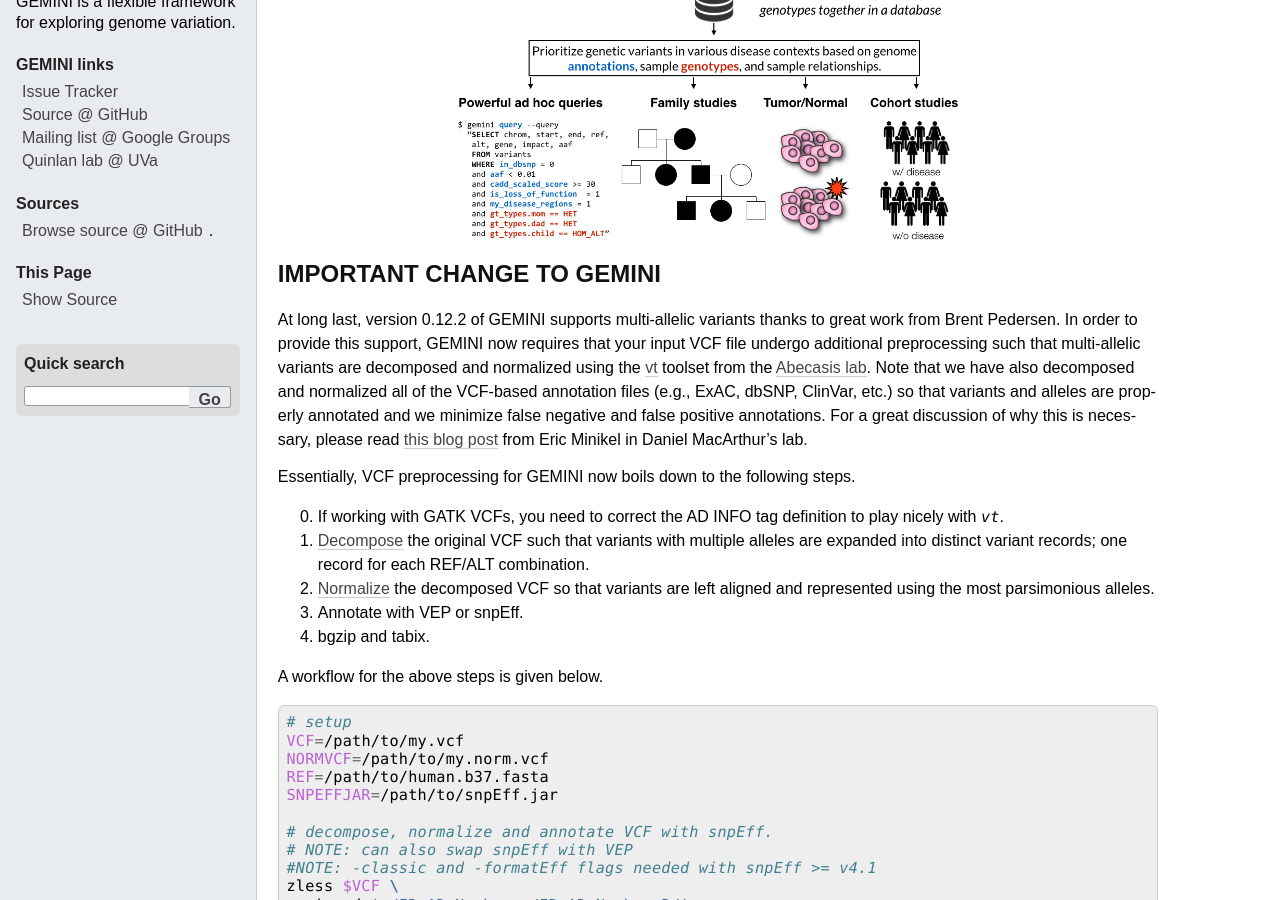
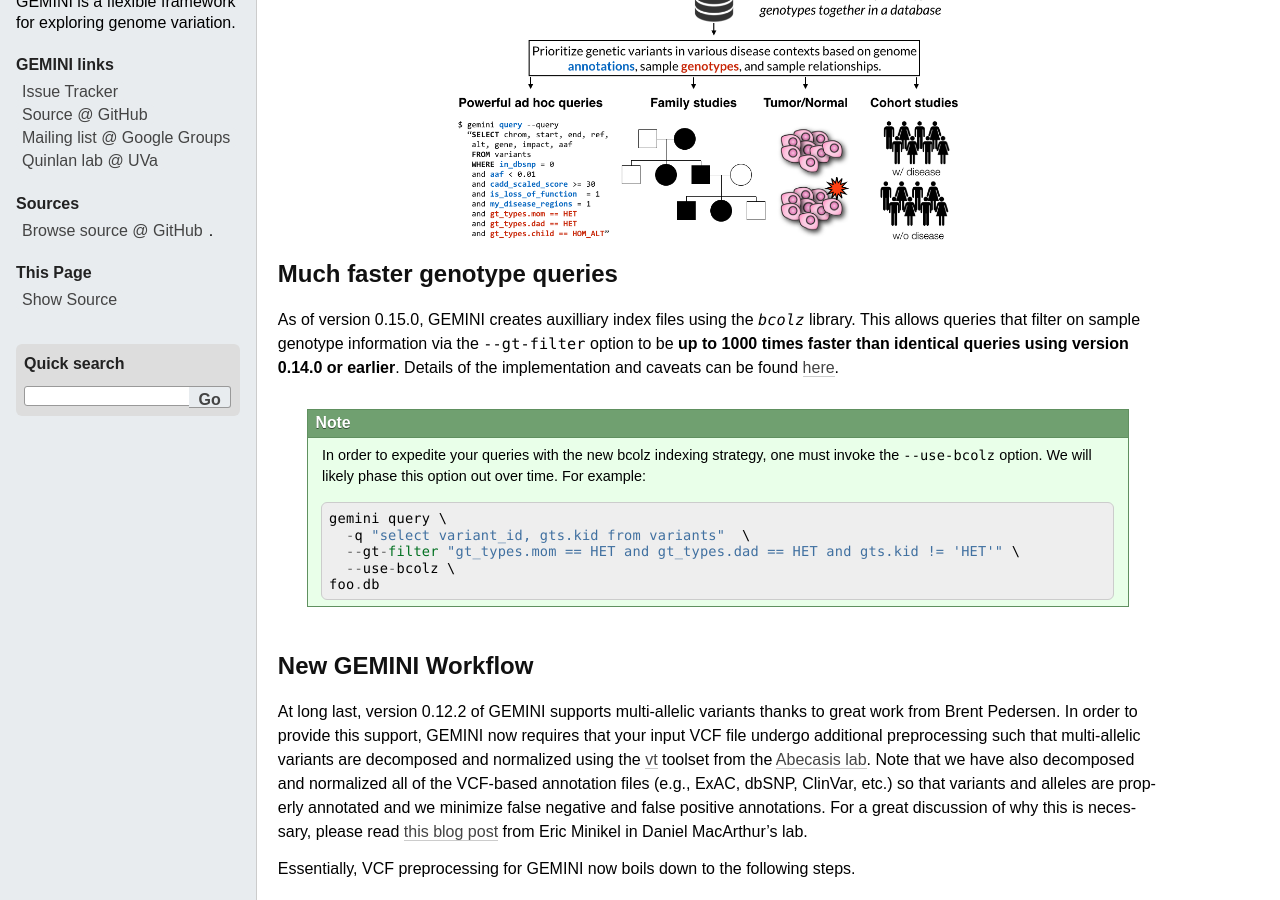
Before and after one commit to arq5x/gemini, a Sphinx documentation site: the page built from docs/index.rst, in a window 1280 px wide and 900 px high, scrolled down 256 px. Built offline with Sphinx 7.4.7, drawn with Linux system fonts in a browser that asks for light colours; formulas are drawn with MathJax 3; pages that are not in the unit, such as notebooks, are missing from menus; comment, search, counter and statistics services are not loaded; the version number is read from the project's files by our own code.

Commit message:
tweak docs to emphasize and explain bcolz

```diff
--- a/docs/index.rst
+++ b/docs/index.rst
@@ -6,8 +6,31 @@
     :width: 400pt
     :align: center
 
+=============================
+Much faster genotype queries
+=============================
+As of version 0.15.0, GEMINI creates auxilliary index files
+using the `bcolz` library. This allows queries that filter
+on sample genotype information via the ``--gt-filter`` option
+to be **up to 1000 times faster than identical queries using
+version 0.14.0 or earlier**. Details of the implementation and caveats can be found :doc:`here <content/genotype_query_engines>`.
+
+.. note::
+
+    In order to expedite your queries with the new bcolz indexing strategy, one must invoke the ``--use-bcolz``
+    option. We will likely phase this option out over time.
+    For example::
+
+        gemini query \
+          -q "select variant_id, gts.kid from variants"  \
+          --gt-filter "gt_types.mom == HET and gt_types.dad == HET and gts.kid != 'HET'" \
+          --use-bcolz \
+        foo.db
+
+
+
 ==========================
-IMPORTANT CHANGE TO GEMINI
+New GEMINI Workflow
 ==========================
 At long last, version 0.12.2 of GEMINI supports multi-allelic variants thanks to great work from Brent Pedersen. In order to provide this support, GEMINI now requires that your input VCF file undergo additional preprocessing such that multi-allelic variants are decomposed and normalized using the `vt <http://genome.sph.umich.edu/wiki/Vt>`_ toolset from
 the `Abecasis lab <http://genome.sph.umich.edu/wiki/Main_Page>`_. Note that we have also decomposed and normalized all of the VCF-based annotation files (e.g., ExAC, dbSNP, ClinVar, etc.) so that variants and alleles are properly annotated and we minimize false negative and false positive annotations. For a great discussion of why this is necessary, please read `this blog post <http://www.cureffi.org/2014/04/24/converting-genetic-variants-to-their-minimal-representation/>`_ from Eric Minikel in Daniel MacArthur's lab.
```
Also changed, not shown: docs/content/genotype_query_engines.rst (+6 -2 lines), docs/content/history.rst (+6 -5 lines).
